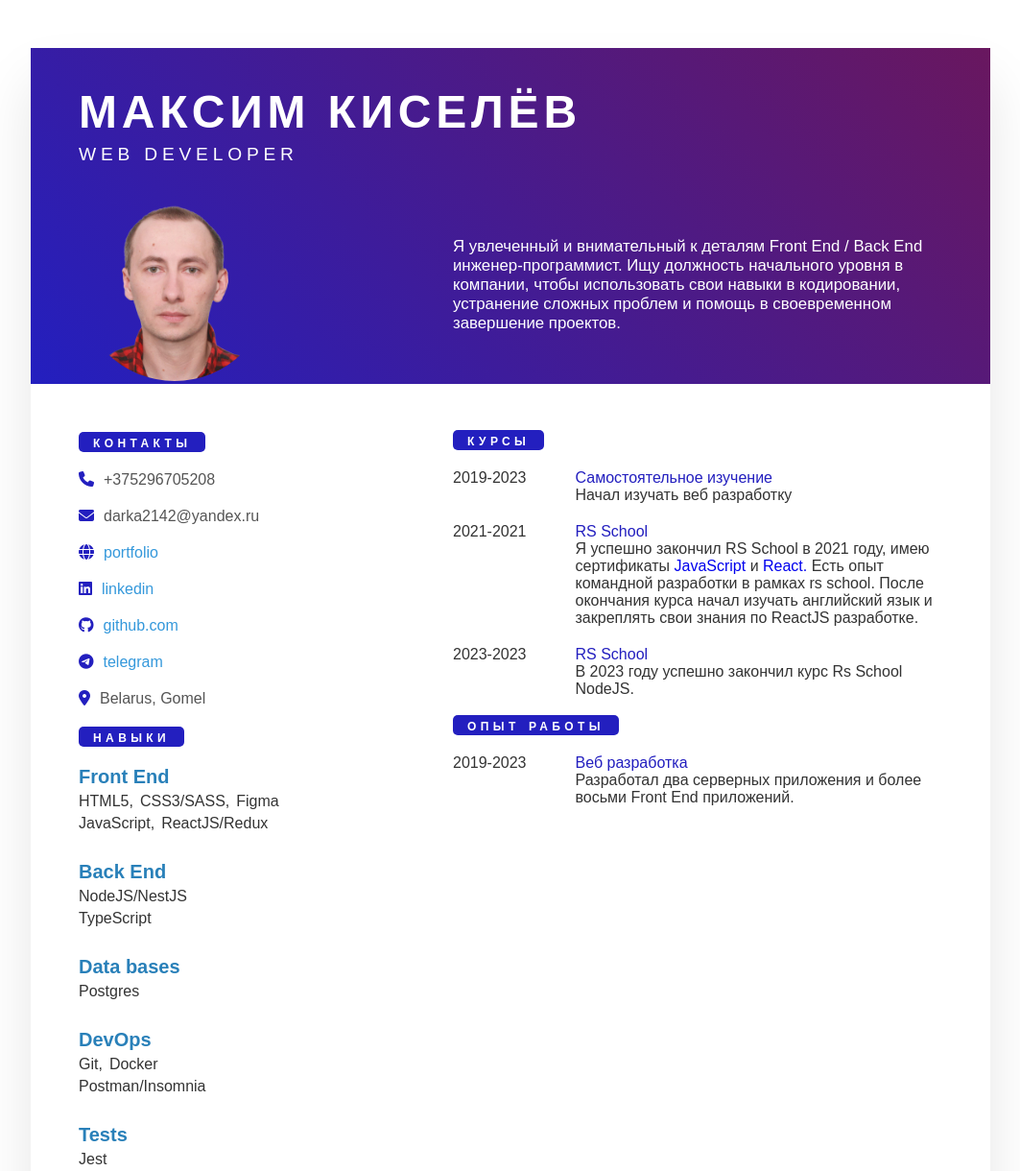
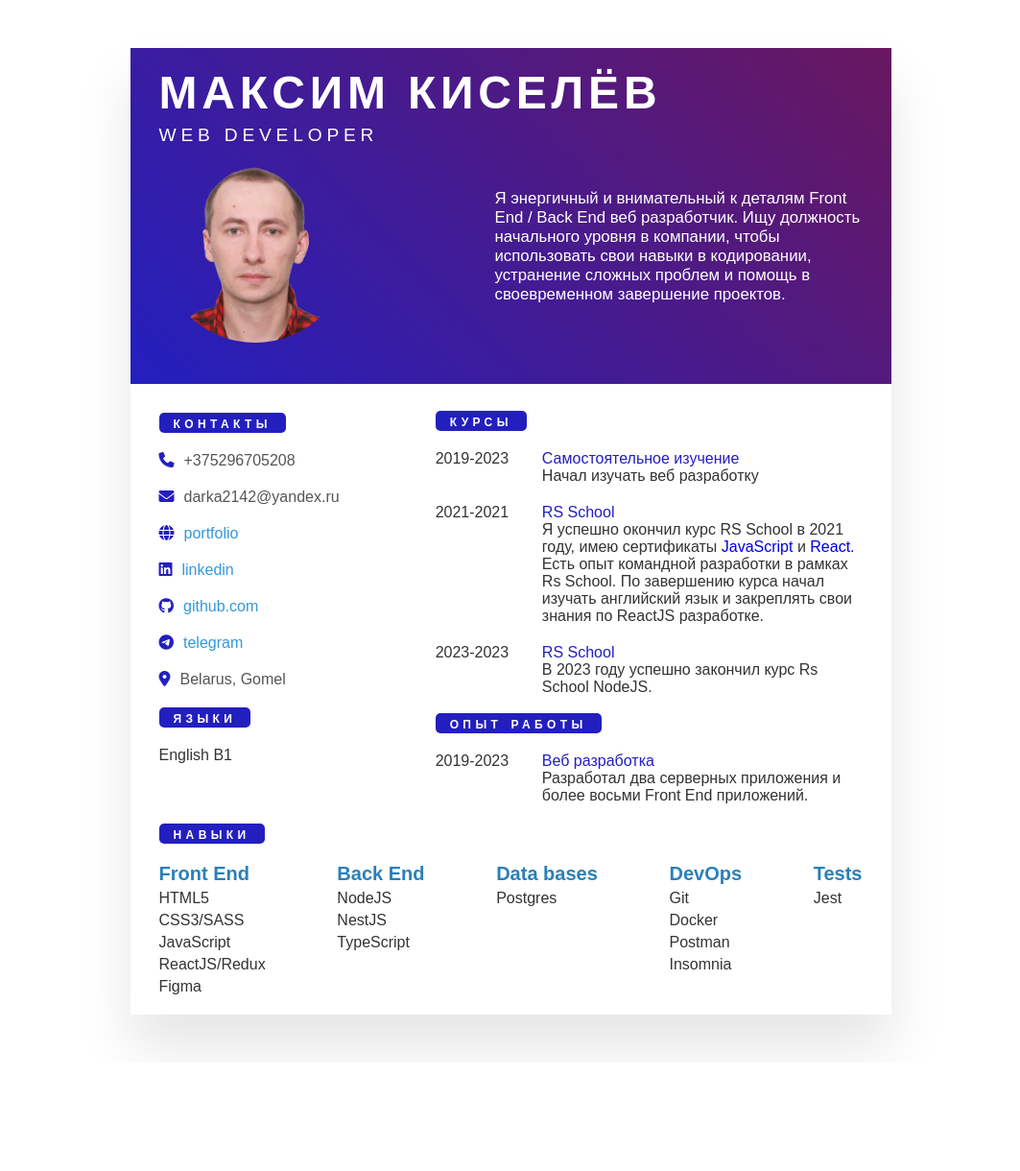
Before and after one commit to conservativ007/CV, a plain HTML site: page index.html in a window 1280 px wide. Shown: the top 1220 px of the page at 96% size, without its empty margins (108-1171 px from the left). After the commit the page ends 1107 px from the top, so only its background shows below. Drawn offline with Linux system fonts and the light colour scheme; a web font is replaced by a local one.

Commit message:
change style

```diff
--- a/index.html
+++ b/index.html
@@ -3,7 +3,7 @@
   <head>
     <meta charset="UTF-8" />
     <meta name="viewport" content="width=device-width, initial-scale=1.0" />
-    <!-- <link rel="stylesheet" href="style.css" /> -->
+    <link rel="stylesheet" href="style.css" />
     <link
       rel="stylesheet"
       href="https://cdnjs.cloudflare.com/ajax/libs/font-awesome/6.4.0/css/all.min.css"
@@ -17,236 +17,6 @@
       href="https://fonts.googleapis.com/css2?family=B612:wght@400;700&display=swap"
       rel="stylesheet"
     />
-    <style type="text/css">
-      * {
-        margin: 0;
-        padding: 0;
-        box-sizing: border-box;
-        font-family: 'B612', sans-serif;
-      }
-
-      a {
-        text-decoration: none;
-      }
-
-      p {
-        color: #333;
-      }
-
-      ul {
-        list-style-type: none;
-      }
-
-      body {
-        display: flex;
-        justify-content: center;
-        align-items: center;
-        min-height: 100vh;
-      }
-
-      .container {
-        position: relative;
-        width: 100%;
-        max-width: 1000px;
-        min-height: 1000px;
-        background-color: #fff;
-        margin: 50px;
-        box-shadow: 0 35px 55px rgba(0, 0, 0, 0.1);
-      }
-
-      .top {
-        position: relative;
-        width: 100%;
-        height: 350px;
-        background: linear-gradient(45deg, #231fbf, #69175f);
-        padding: 50px;
-      }
-
-      h2 {
-        font-size: 3em;
-        color: #fff;
-        text-transform: uppercase;
-        line-height: 0.7em;
-        letter-spacing: 0.1em;
-      }
-
-      h2 span {
-        font-size: 0.4em;
-        font-weight: 300;
-      }
-
-      .circular--portrait {
-        position: relative;
-        width: 200px;
-        height: 200px;
-        overflow: hidden;
-        border-radius: 50%;
-      }
-      .circular--portrait img {
-        width: 100%;
-        height: auto;
-      }
-
-      /* .img-bx {
-  width: 190px;
-  height: 250px;
-}
-
-.img-bx img {
-  width: 100%;
-  height: 100%;
-} */
-
-      .group {
-        position: relative;
-        display: grid;
-        gap: 50px;
-        width: 100%;
-        grid-template-columns: 2fr 3fr;
-        margin-top: 20px;
-      }
-
-      .group .right-side {
-        display: flex;
-        flex-direction: column;
-        justify-content: center;
-      }
-
-      .group p {
-        color: #fff;
-        font-size: 1.05em;
-      }
-
-      .bottom {
-        position: relative;
-        display: grid;
-        margin: 50px 50px 0;
-        gap: 50px;
-        grid-template-columns: 2fr 3fr;
-      }
-
-      h4 {
-        font-size: 1.1em;
-        text-transform: lowercase;
-        font-variant: small-caps;
-        letter-spacing: 0.25em;
-        color: #fff;
-        background: #231fbf;
-        font-weight: 600;
-        padding: 0 15px;
-        display: inline-flex;
-        border-radius: 5px;
-      }
-
-      .contact-info {
-        position: relative;
-        display: flex;
-        flex-direction: column;
-        gap: 20px;
-        margin: 20px 0;
-      }
-
-      .contact-info li {
-        display: flex;
-        gap: 10px;
-      }
-
-      .contact-info li .icon {
-        color: #231fbf;
-      }
-      .contact-info li .text {
-        color: #555;
-      }
-      .contact-info li a .text {
-        color: #3498db;
-      }
-
-      .skills {
-        margin: 20px 0;
-        display: grid;
-        row-gap: 30px;
-      }
-
-      .skills-line {
-        display: flex;
-        gap: 7px;
-      }
-
-      .skills .description {
-        font-size: 20px;
-        font-weight: 600;
-        color: #2980b9;
-      }
-
-      .skills p {
-        margin-top: 5px;
-      }
-
-      .languages {
-        margin: 20px 0;
-        color: #333;
-      }
-
-      .right-side h4 {
-        margin-top: -10px;
-      }
-
-      .edu-group {
-        position: relative;
-        width: 100%;
-        display: flex;
-        flex-direction: column;
-        gap: 20px;
-        margin: 20px 0;
-      }
-
-      .edu-group-bx {
-        position: relative;
-        display: grid;
-        grid-template-columns: 1fr 3fr;
-      }
-
-      .edu-group-bx p:nth-child(1) {
-        font-weight: 500;
-      }
-
-      .edu-group-bx b {
-        font-weight: 500;
-        color: #231fbf;
-      }
-
-      .hobbies {
-        padding: 0 50px 50px;
-      }
-
-      .hobbies ul {
-        display: flex;
-        margin-top: 30px;
-        gap: 20px;
-        justify-content: space-between;
-      }
-
-      .hobbies ul li {
-        color: #333;
-        width: calc(100% / 5);
-        padding: 20px 0;
-        display: flex;
-        flex-direction: column;
-        gap: 5px;
-        background: #f3f3f3;
-        text-align: center;
-        cursor: pointer;
-      }
-
-      .hobbies ul li:hover {
-        background-color: #231fbf;
-        color: #fff;
-      }
-
-      .hobbies ul li i {
-        font-size: 2em;
-      }
-    </style>
     <title>CV</title>
   </head>
   <body>
@@ -265,15 +35,16 @@
               coding, troubleshooting complex problems, and assisting in the
               timely completion of projects.</p> -->
             <p>
-              Я увлеченный и внимательный к деталям Front End / Back End
-              инженер-программист. Ищу должность начального уровня в компании,
-              чтобы использовать свои навыки в кодировании, устранение сложных
-              проблем и помощь в своевременном завершение проектов.
+              Я энергичный и внимательный к деталям Front End / Back End веб
+              разработчик. Ищу должность начального уровня в компании, чтобы
+              использовать свои навыки в кодировании, устранение сложных проблем
+              и помощь в своевременном завершение проектов.
             </p>
           </div>
         </div>
       </div>
       <div class="bottom">
+        <div class="bottom-container">
           <div class="left-side">
             <h4>Контакты</h4>
             <ul class="contact-info">
@@ -310,54 +81,12 @@
                 >
               </li>
               <li>
-              <span class="icon"><i class="fa-solid fa-location-dot"></i></span>
+                <span class="icon"
+                  ><i class="fa-solid fa-location-dot"></i
+                ></span>
                 <span class="text">Belarus, Gomel</span>
               </li>
             </ul>
-
-          <h4>Навыки</h4>
-          <div class="skills">
-            <div class="frontend">
-              <div class="description">Front End</div>
-              <div class="skills-line">
-                <p>HTML5,</p>
-                <p>CSS3/SASS,</p>
-                <p>Figma</p>
-              </div>
-              <div class="skills-line">
-                <p>JavaScript,</p>
-                <p>ReactJS/Redux</p>
-              </div>
-            </div>
-
-            <div class="backend">
-              <div class="description">Back End</div>
-              <p>NodeJS/NestJS</p>
-              <p>TypeScript</p>
-            </div>
-
-            <div class="data-bases">
-              <div class="description">Data bases</div>
-              <p>Postgres</p>
-            </div>
-
-            <div class="devops">
-              <div class="description">DevOps</div>
-              <div class="skills-line">
-                <p>Git,</p>
-                <p>Docker</p>
-              </div>
-
-              <p>Postman/Insomnia</p>
-            </div>
-
-            <div class="tests">
-              <div class="description">Tests</div>
-              <div class="skills-line">
-                <p>Jest</p>
-              </div>
-            </div>
-          </div>
 
             <h4>языки</h4>
             <div class="languages">
@@ -380,7 +109,8 @@
                 <div class="value">
                   <b>RS School</b>
                   <p>
-                  Я успешно закончил RS School в 2021 году, имею сертификаты
+                    Я успешно окончил курс RS School в 2021 году, имею
+                    сертификаты
                     <a href="https://app.rs.school/certificate/q8gv8p3w"
                       >JavaScript</a
                     >
@@ -388,8 +118,8 @@
                     <a href="https://app.rs.school/certificate/bedir6l9"
                       >React.</a
                     >
-                  Есть опыт командной разработки в рамках rs school. После
-                  окончания курса начал изучать английский язык и закреплять
+                    Есть опыт командной разработки в рамках Rs School. По
+                    завершению курса начал изучать английский язык и закреплять
                     свои знания по ReactJS разработке.
                   </p>
                 </div>
@@ -426,6 +156,56 @@
             </div>
           </div>
         </div>
+
+        <div class="skills-container">
+          <h4>Навыки</h4>
+          <div class="skills">
+            <div class="frontend">
+              <div class="description">Front End</div>
+              <!-- <div class="skills-line"> -->
+              <p>HTML5</p>
+              <p>CSS3/SASS</p>
+
+              <!-- </div> -->
+              <!-- <div class="skills-line"> -->
+              <p>JavaScript</p>
+              <p>ReactJS/Redux</p>
+              <p>Figma</p>
+              <!-- </div> -->
+            </div>
+
+            <div class="backend">
+              <div class="description">Back End</div>
+              <p>NodeJS</p>
+              <p>NestJS</p>
+              <p>TypeScript</p>
+            </div>
+
+            <div class="data-bases">
+              <div class="description">Data bases</div>
+              <p>Postgres</p>
+            </div>
+
+            <div class="devops">
+              <div class="description">DevOps</div>
+              <!-- <div class="skills-line"> -->
+              <p>Git</p>
+              <p>Docker</p>
+              <!-- </div> -->
+
+              <p>Postman</p>
+              <p>Insomnia</p>
+            </div>
+
+            <div class="tests">
+              <div class="description">Tests</div>
+              <!-- <div class="skills-line"> -->
+              <p>Jest</p>
+              <!-- </div> -->
+            </div>
+          </div>
+        </div>
+      </div>
       <!-- <div class="hobbies">
         <h4>Hobbies</h4>
         <ul>
--- a/style.css
+++ b/style.css
@@ -27,7 +27,7 @@ body {
 .container {
   position: relative;
   width: 100%;
-  max-width: 1000px;
+  max-width: 793px;
   min-height: 1000px;
   background-color: #fff;
   margin: 50px;
@@ -39,7 +39,7 @@ body {
   width: 100%;
   height: 350px;
   background: linear-gradient(45deg, #231fbf, #69175f);
-  padding: 50px;
+  padding: 30px;
 }
 
 h2 {
@@ -67,23 +67,9 @@ h2 span {
   height: auto;
 }
 
-/* .img-bx {
-  width: 190px;
-  height: 250px;
-}
-
-.img-bx img {
-  width: 100%;
-  height: 100%;
-} */
-
 .group {
-  position: relative;
-  display: grid;
-  gap: 50px;
-  width: 100%;
-  grid-template-columns: 2fr 3fr;
-  margin-top: 20px;
+  display: flex;
+  gap: 150px;
 }
 
 .group .right-side {
@@ -98,11 +84,12 @@ h2 span {
 }
 
 .bottom {
-  position: relative;
-  display: grid;
-  margin: 50px 50px 0;
-  gap: 50px;
-  grid-template-columns: 2fr 3fr;
+  margin: 30px 30px 0;
+}
+
+.bottom .bottom-container {
+  display: flex;
+  gap: 100px;
 }
 
 h4 {
@@ -141,10 +128,13 @@ h4 {
   color: #3498db;
 }
 
+.skills-container {
+}
+
 .skills {
   margin: 20px 0;
-  display: grid;
-  row-gap: 30px;
+  display: flex;
+  justify-content: space-between;
 }
 
 .skills-line {
```
Lines whose indentation alone changed are shown as unchanged.
